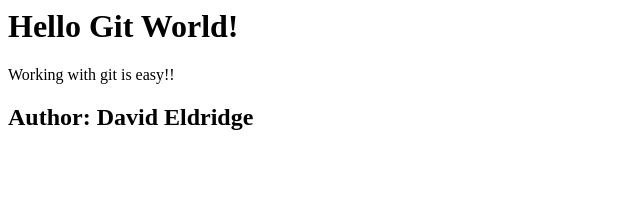
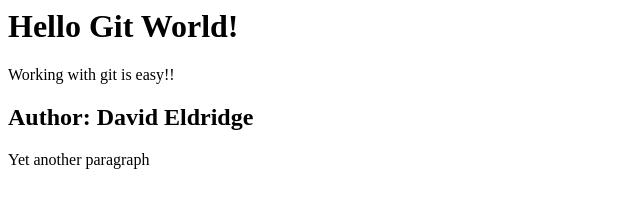
Before and after one commit to Basstrom87/GitGithubMasterclass, a plain HTML site: page index.html in a window 1280 px wide. Shown: the whole page, without its empty margins (0-640 px from the left). Drawn offline with Linux system fonts and the light colour scheme.

Commit message:
Add a new p

```diff
--- a/index.html
+++ b/index.html
@@ -5,3 +5,7 @@
 </div>
 
 <h2>Author: David Eldridge</h2>
+
+<div>
+    <p>Yet another paragraph</p>
+</div>
```
